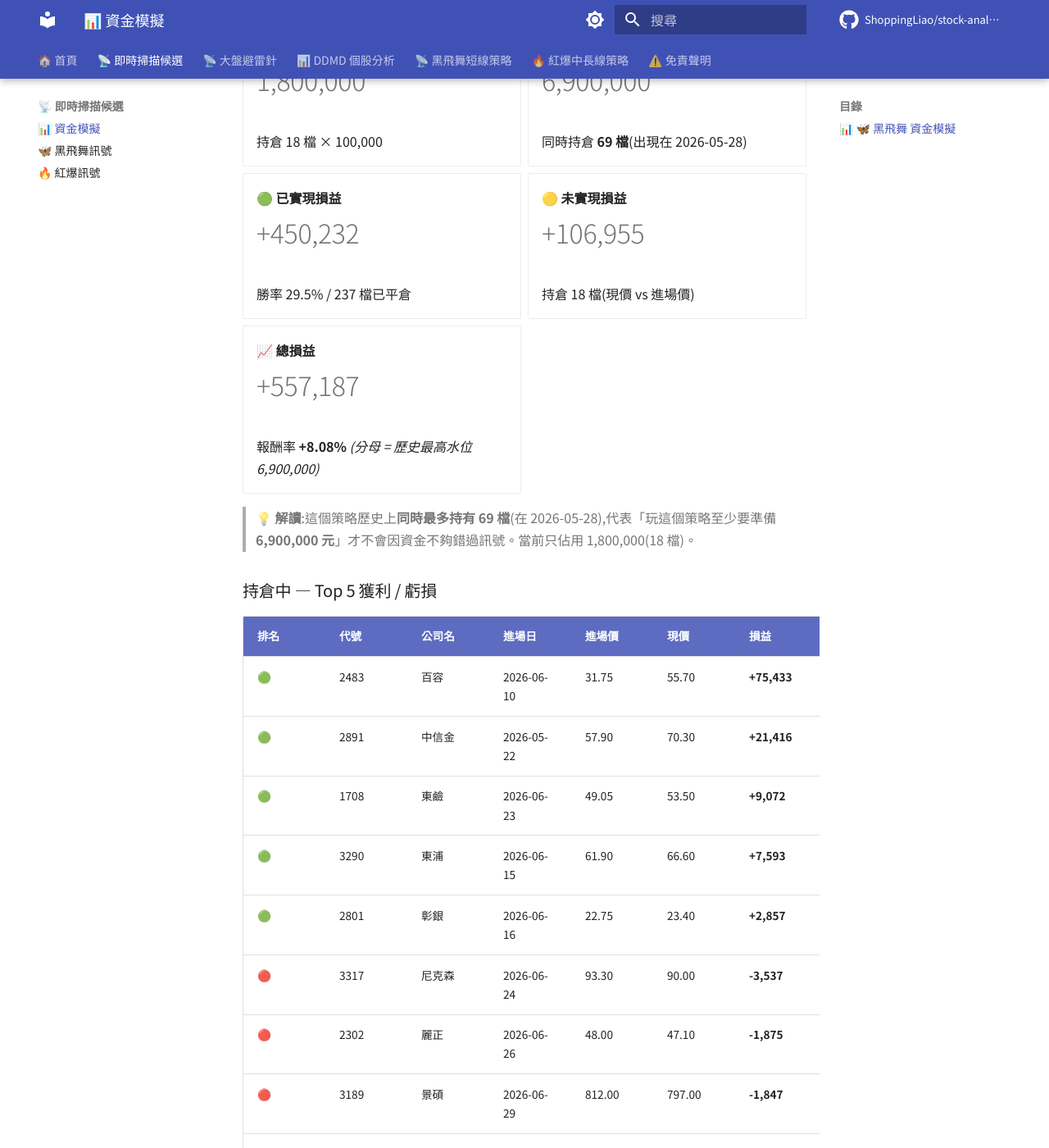
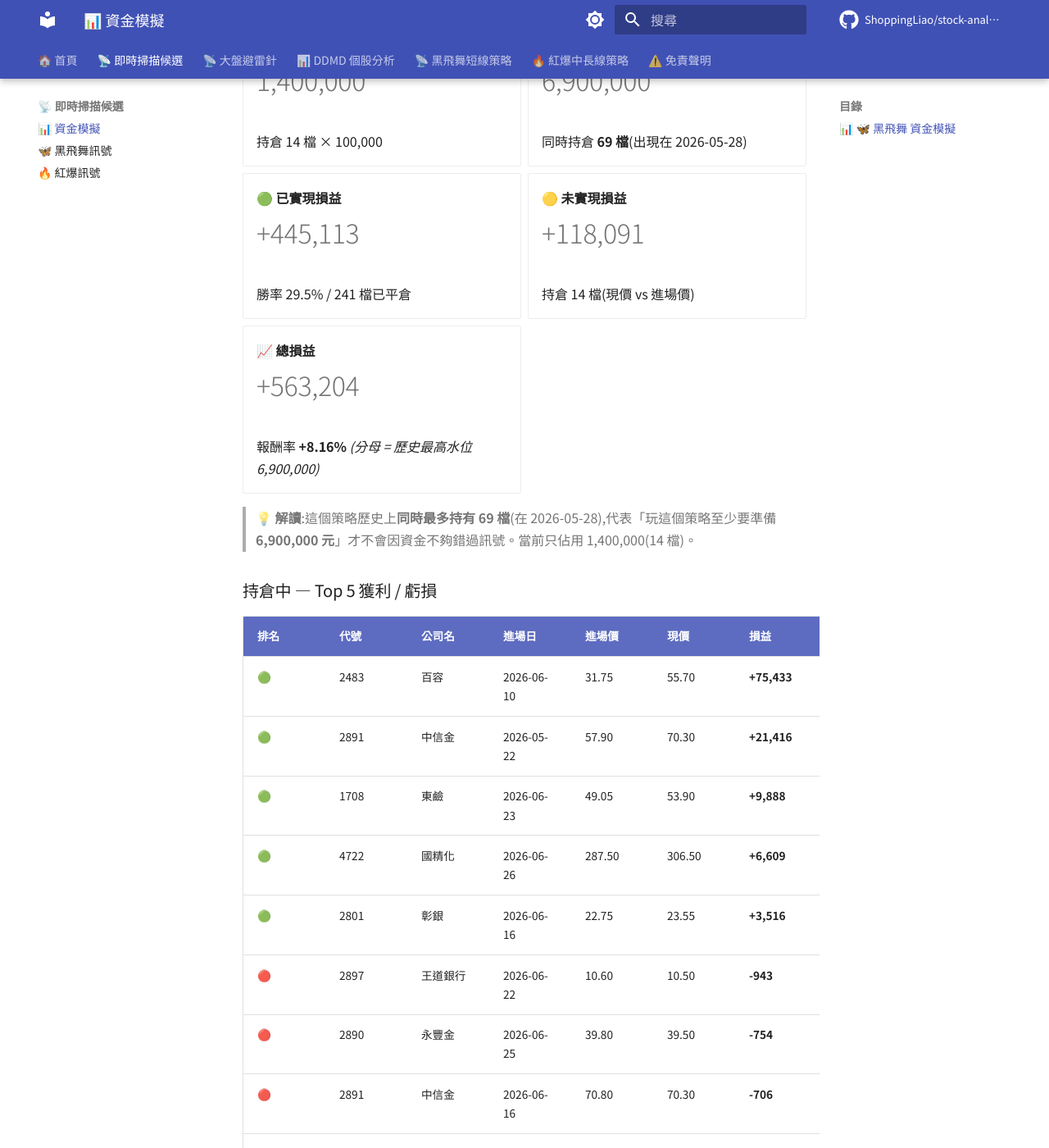
Before and after one commit to ShoppingLiao/stock-analysis-public, an MkDocs documentation site: the page built from docs/signals_capital.md, in a window 1280 px wide and 1400 px high, scrolled down 545 px. Shown: the whole window at 82% size. Built offline with MkDocs 1.6.1 and Material for MkDocs 9.7.7, drawn with Linux system fonts in a browser that asks for light colours; comment, search, counter and statistics services are not loaded; some of the changed text lies outside the part shown.

Commit message:
docs(signals): update BB + RB + capital (2026-06-29)

```diff
--- a/docs/signals_capital.md
+++ b/docs/signals_capital.md
@@ -17,9 +17,9 @@
 
 -   **💼 當前資金水位**
 
-    # 1,800,000
+    # 1,400,000
 
-    持倉 18 檔 × 100,000
+    持倉 14 檔 × 100,000
 
 -   **🌊 歷史最高水位**
 
@@ -29,25 +29,25 @@
 
 -   **🟢 已實現損益**
 
-    # +450,232
+    # +445,113
 
-    勝率 29.5% / 237 檔已平倉
+    勝率 29.5% / 241 檔已平倉
 
 -   **🟡 未實現損益**
 
-    # +106,955
+    # +118,091
 
-    持倉 18 檔(現價 vs 進場價)
+    持倉 14 檔(現價 vs 進場價)
 
 -   **📈 總損益**
 
-    # +557,187
+    # +563,204
 
-    報酬率 **+8.08%** _(分母 = 歷史最高水位 6,900,000)_
+    報酬率 **+8.16%** _(分母 = 歷史最高水位 6,900,000)_
 
 </div>
 
-> **💡 解讀**:這個策略歷史上**同時最多持有 69 檔**(在 2026-05-28),代表「玩這個策略至少要準備 **6,900,000 元**」才不會因資金不夠錯過訊號。當前只佔用 1,800,000(18 檔)。
+> **💡 解讀**:這個策略歷史上**同時最多持有 69 檔**(在 2026-05-28),代表「玩這個策略至少要準備 **6,900,000 元**」才不會因資金不夠錯過訊號。當前只佔用 1,400,000(14 檔)。
 
 ### 持倉中 — Top 5 獲利 / 虧損
 
@@ -55,14 +55,14 @@
 |------|------|--------|--------|--------|------|------|-------|
 | 🟢 | 2483 | 百容 | 2026-06-10 | 31.75 | 55.70 | **+75,433** | **+75.43%** |
 | 🟢 | 2891 | 中信金 | 2026-05-22 | 57.90 | 70.30 | **+21,416** | **+21.42%** |
-| 🟢 | 1708 | 東鹼 | 2026-06-23 | 49.05 | 53.50 | **+9,072** | **+9.07%** |
-| 🟢 | 3290 | 東浦 | 2026-06-15 | 61.90 | 66.60 | **+7,593** | **+7.59%** |
-| 🟢 | 2801 | 彰銀 | 2026-06-16 | 22.75 | 23.40 | **+2,857** | **+2.86%** |
-| 🔴 | 3317 | 尼克森 | 2026-06-24 | 93.30 | 90.00 | **-3,537** | **-3.54%** |
-| 🔴 | 2302 | 麗正 | 2026-06-26 | 48.00 | 47.10 | **-1,875** | **-1.87%** |
-| 🔴 | 3189 | 景碩 | 2026-06-29 | 812.00 | 797.00 | **-1,847** | **-1.85%** |
-| 🔴 | 4716 | 大立 | 2026-06-29 | 24.00 | 23.60 | **-1,667** | **-1.67%** |
-| 🔴 | 2890 | 永豐金 | 2026-06-25 | 39.80 | 39.15 | **-1,633** | **-1.63%** |
+| 🟢 | 1708 | 東鹼 | 2026-06-23 | 49.05 | 53.90 | **+9,888** | **+9.89%** |
+| 🟢 | 4722 | 國精化 | 2026-06-26 | 287.50 | 306.50 | **+6,609** | **+6.61%** |
+| 🟢 | 2801 | 彰銀 | 2026-06-16 | 22.75 | 23.55 | **+3,516** | **+3.52%** |
+| 🔴 | 2897 | 王道銀行 | 2026-06-22 | 10.60 | 10.50 | **-943** | **-0.94%** |
+| 🔴 | 2890 | 永豐金 | 2026-06-25 | 39.80 | 39.50 | **-754** | **-0.75%** |
+| 🔴 | 2891 | 中信金 | 2026-06-16 | 70.80 | 70.30 | **-706** | **-0.71%** |
+| 🔴 | 2890 | 永豐金 | 2026-06-23 | 39.75 | 39.50 | **-629** | **-0.63%** |
+| 🔴 | 4716 | 大立 | 2026-06-29 | 24.00 | 23.90 | **-417** | **-0.42%** |
 
 !!! info "⚠️ 資金模擬說明"
     每檔固定投入 **100,000 元**(教育性質,實際操作會依 TDMD 評分動態調整部位)。
@@ -97,15 +97,15 @@
 
 -   **🟡 未實現損益**
 
-    # +2,836,649
+    # +2,640,657
 
     持倉 151 檔(現價 vs 進場價)
 
 -   **📈 總損益**
 
-    # +2,439,390
+    # +2,243,398
 
-    報酬率 **+15.34%** _(分母 = 歷史最高水位 15,900,000)_
+    報酬率 **+14.11%** _(分母 = 歷史最高水位 15,900,000)_
 
 </div>
 
@@ -115,16 +115,16 @@
 
 | 排名 | 代號 | 公司名 | 進場日 | 進場價 | 現價 | 損益 | 損益% |
 |------|------|--------|--------|--------|------|------|-------|
-| 🟢 | 3090 | 日電貿 | 2026-05-08 | 113.50 | 310.00 | **+173,128** | **+173.13%** |
-| 🟢 | 2478 | 大毅 | 2026-05-07 | 80.10 | 218.00 | **+172,160** | **+172.16%** |
-| 🟢 | 2492 | 華新科 | 2026-05-13 | 200.00 | 540.00 | **+170,000** | **+170.00%** |
-| 🟢 | 6834 | 天二科技 | 2026-05-08 | 48.10 | 121.00 | **+151,559** | **+151.56%** |
-| 🟢 | 2061 | 風青 | 2026-05-22 | 26.65 | 62.60 | **+134,897** | **+134.90%** |
-| 🔴 | 4741 | 泓瀚 | 2026-06-10 | 80.90 | 56.40 | **-30,284** | **-30.28%** |
-| 🔴 | 2353 | 宏碁 | 2026-06-02 | 42.55 | 31.90 | **-25,029** | **-25.03%** |
-| 🔴 | 2413 | 環科 | 2026-06-12 | 61.20 | 47.55 | **-22,304** | **-22.30%** |
-| 🔴 | 2328 | 廣宇 | 2026-06-02 | 61.70 | 48.00 | **-22,204** | **-22.20%** |
-| 🔴 | 2474 | 可成 | 2026-06-03 | 257.00 | 200.00 | **-22,179** | **-22.18%** |
+| 🟢 | 3090 | 日電貿 | 2026-05-08 | 113.50 | 304.00 | **+167,841** | **+167.84%** |
+| 🟢 | 2492 | 華新科 | 2026-05-13 | 200.00 | 514.00 | **+157,000** | **+157.00%** |
+| 🟢 | 2478 | 大毅 | 2026-05-07 | 80.10 | 205.00 | **+155,930** | **+155.93%** |
+| 🟢 | 2061 | 風青 | 2026-05-22 | 26.65 | 60.50 | **+127,017** | **+127.02%** |
+| 🟢 | 6834 | 天二科技 | 2026-05-08 | 48.10 | 109.00 | **+126,611** | **+126.61%** |
+| 🔴 | 4741 | 泓瀚 | 2026-06-10 | 80.90 | 55.90 | **-30,902** | **-30.90%** |
+| 🔴 | 6224 | 聚鼎 | 2026-05-29 | 95.00 | 70.20 | **-26,105** | **-26.11%** |
+| 🔴 | 2353 | 宏碁 | 2026-06-02 | 42.55 | 32.20 | **-24,324** | **-24.32%** |
+| 🔴 | 2413 | 環科 | 2026-06-12 | 61.20 | 46.55 | **-23,938** | **-23.94%** |
+| 🔴 | 8064 | 東捷 | 2026-06-04 | 169.00 | 133.00 | **-21,302** | **-21.30%** |
 
 !!! info "⚠️ 資金模擬說明"
     每檔固定投入 **100,000 元**(教育性質,實際操作會依 TDMD 評分動態調整部位)。
@@ -139,9 +139,9 @@
 
 -   **💼 當前資金水位**
 
-    # 16,900,000
+    # 16,500,000
 
-    BB 1,800,000 + RB 15,100,000
+    BB 1,400,000 + RB 15,100,000
 
 -   **🌊 兩策略歷史最高水位**
 
@@ -151,21 +151,21 @@
 
 -   **🟢 已實現損益**
 
-    # +52,974
+    # +47,854
 
-    BB +450,232 + RB -397,259
+    BB +445,113 + RB -397,259
 
 -   **🟡 未實現損益**
 
-    # +2,943,603
+    # +2,758,748
 
-    BB +106,955 + RB +2,836,649
+    BB +118,091 + RB +2,640,657
 
 -   **📈 總損益**
 
-    # +2,996,577
+    # +2,806,602
 
-    報酬率 **+13.14%** _(分母 = 兩策略歷史最高水位)_
+    報酬率 **+12.31%** _(分母 = 兩策略歷史最高水位)_
 
 </div>
 
```
Also changed, not shown: docs/signals_black_butterfly.md (+33 -37 lines), docs/signals_red_burst.md (+5 -1 lines).
